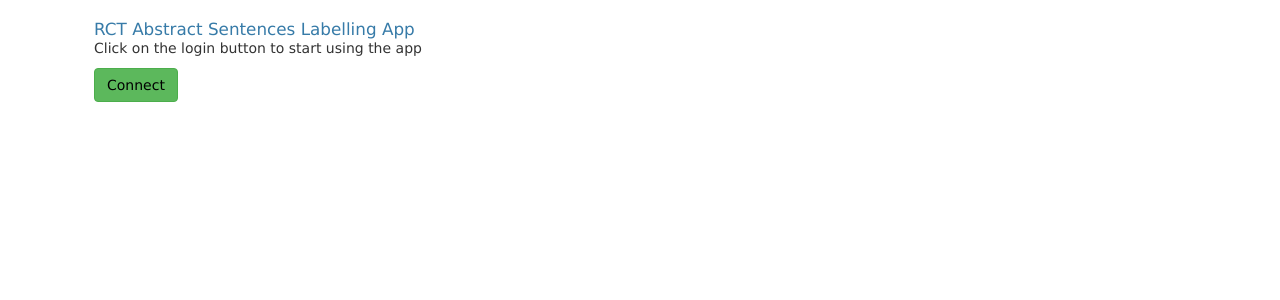
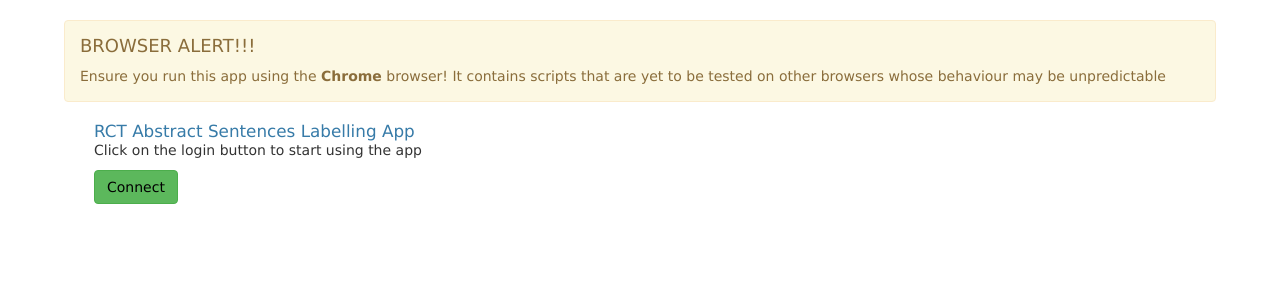
Before and after one commit to raylite/auto_label, a Flask app: page / in a window 1280 px wide. Shown: the part 52-352 px from the top of the page. Run offline with Flask 3, Linux system fonts and the light colour scheme; parts of the project's set-up code (start-up, migrations or seed data) failed here and were passed over; some libraries are stand-ins or nearby versions.

Commit message:
browser alert added

```diff
--- a/auto_label/templates/base.html
+++ b/auto_label/templates/base.html
@@ -33,6 +33,10 @@
 {% endblock %}
 
 {% block content %}
+	<div class="alert alert-warning" role="alert">
+  		<h4 class="alert-heading">BROWSER ALERT!!!</h4>
+  		<p>Ensure you run this app using the <strong>Chrome</strong> browser! It contains scripts that are yet to be tested on other browsers whose behaviour may be unpredictable</p>
+  	</div>
 	<div class="container-fluid">
 		{% with messages = get_flashed_messages() %}
 		{% if messages %}
--- a/auto_label/templates/index.html
+++ b/auto_label/templates/index.html
@@ -4,6 +4,7 @@
 {% block app_content %}
     <div class="container homepage-container">
         <h2>RCT Abstract Sentences Labelling App</h2>
+
         <p>
             Click on the login button to start using the app
         </p>
```
Also changed, not shown: requirements.txt (+42 -0 lines), auto_label/static/style.css (line endings or trailing spaces).
